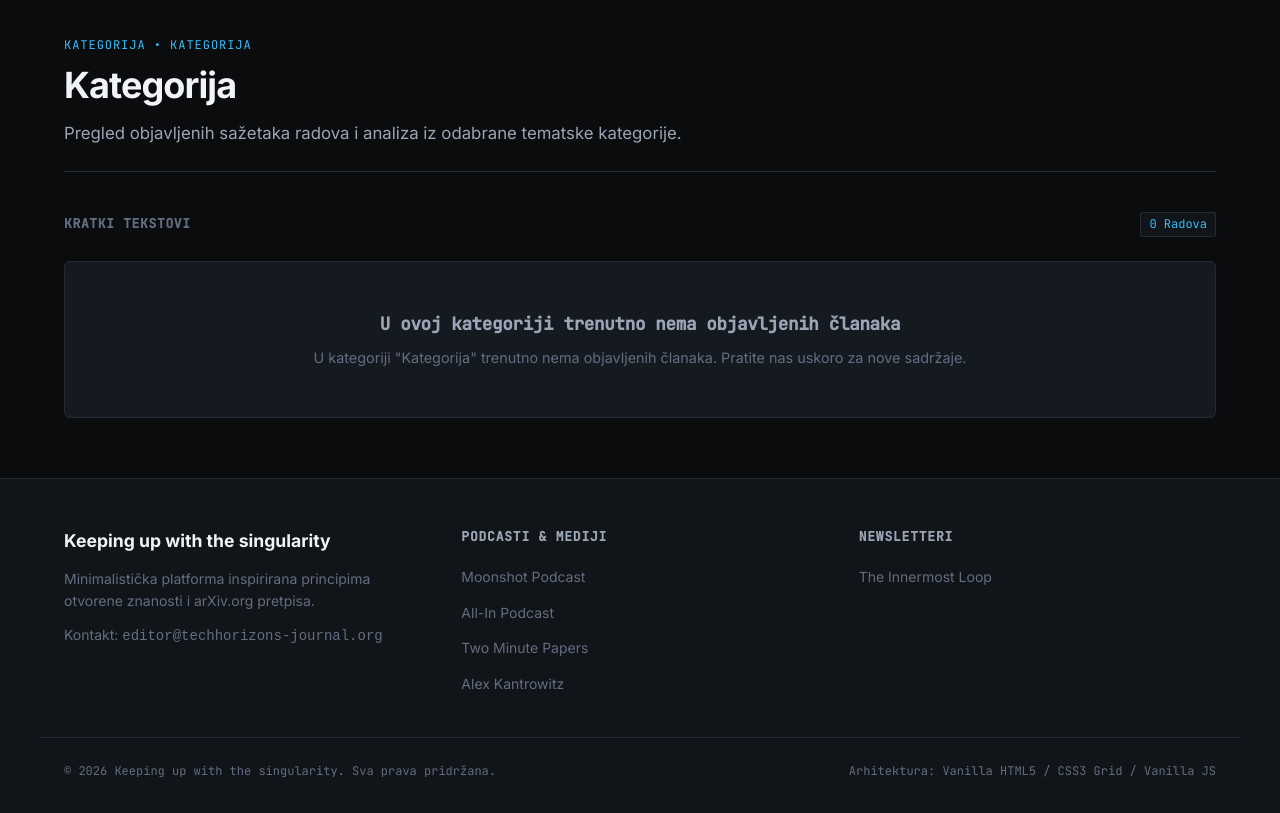
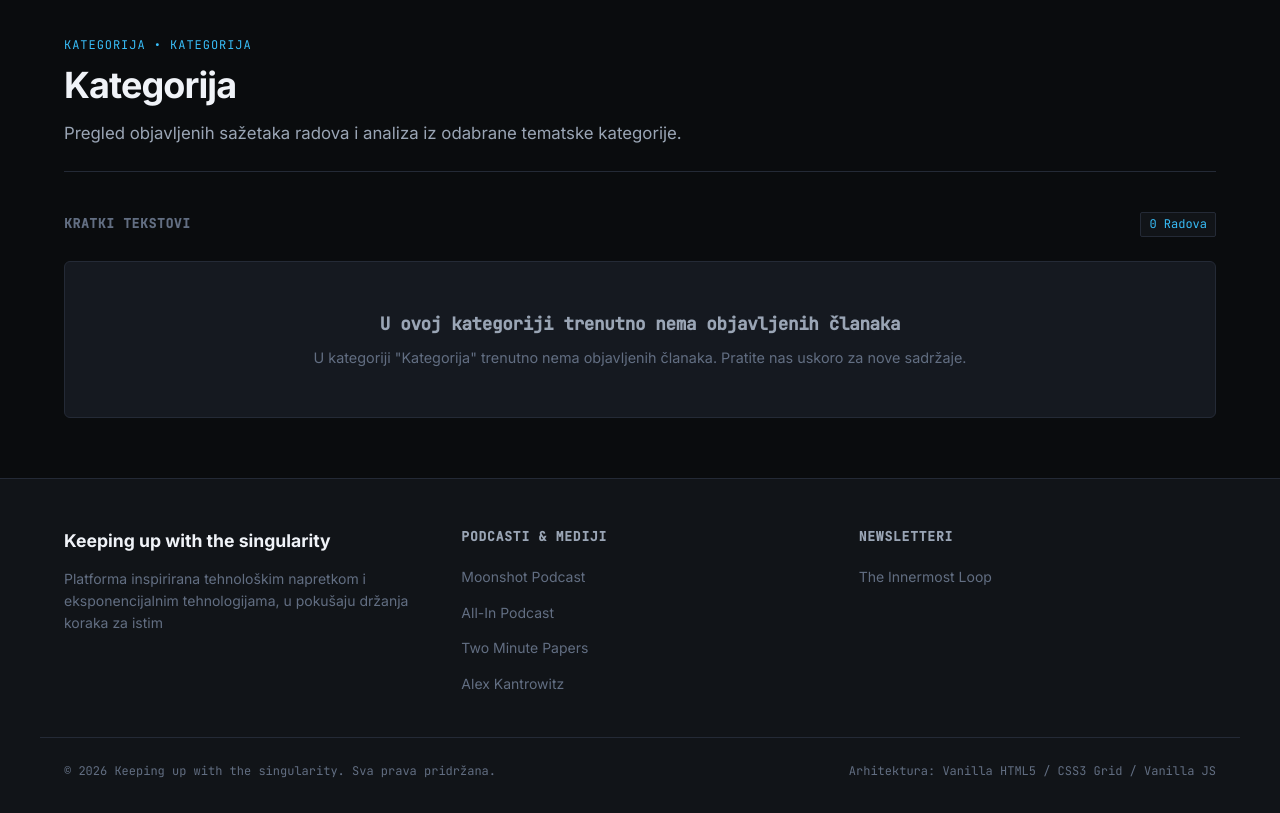
Before and after one commit to HibridToni/keeping-up-with-the-singularity, a plain HTML site: page category.html in a window 1280 px wide. Shown: the part 73-886 px from the top of the page. Drawn offline with Linux system fonts and the light colour scheme.

Commit message:
Ažuriran opis u footeru i uklonjen kontakt email

```diff
--- a/category.html
+++ b/category.html
@@ -79,10 +79,7 @@
       <div class="footer-brand">
         <div class="footer-logo">Keeping up with the singularity</div>
         <p class="footer-desc" data-i18n="footer.desc">
-          Minimalistička platforma inspirirana principima otvorene znanosti i arXiv.org pretpisa.
-        </p>
-        <p class="footer-desc" id="contact-info">
-          <span data-i18n="footer.contact">Kontakt:</span> <code>editor@techhorizons-journal.org</code>
+          Platforma inspirirana tehnološkim napretkom i eksponencijalnim tehnologijama, u pokušaju držanja koraka za istim
         </p>
       </div>
 
--- a/js/lang.js
+++ b/js/lang.js
@@ -45,7 +45,7 @@ const translations = {
     "count.summary_plural": "Sažetka",
 
     // Footer
-    "footer.desc": "Minimalistička platforma inspirirana principima otvorene znanosti i arXiv.org pretpisa.",
+    "footer.desc": "Platforma inspirirana tehnološkim napretkom i eksponencijalnim tehnologijama, u pokušaju držanja koraka za istim",
     "footer.contact": "Kontakt:",
     "footer.sources": "Izvori i arhive",
     "footer.podcasts": "Podcasti & Mediji",
@@ -113,7 +113,7 @@ const translations = {
     "count.summary_plural": "Summaries",
 
     // Footer
-    "footer.desc": "A minimalist platform inspired by open science principles and arXiv.org preprints.",
+    "footer.desc": "A platform inspired by technological progress and exponential technologies, in an attempt to keep up with them",
     "footer.contact": "Contact:",
     "footer.sources": "Sources & Archives",
     "footer.podcasts": "Podcasts & Media",
```
Also changed, not shown: article.html (+1 -4 lines), index.html (+1 -4 lines), o-autoru.html (+1 -4 lines), 1 other file.
